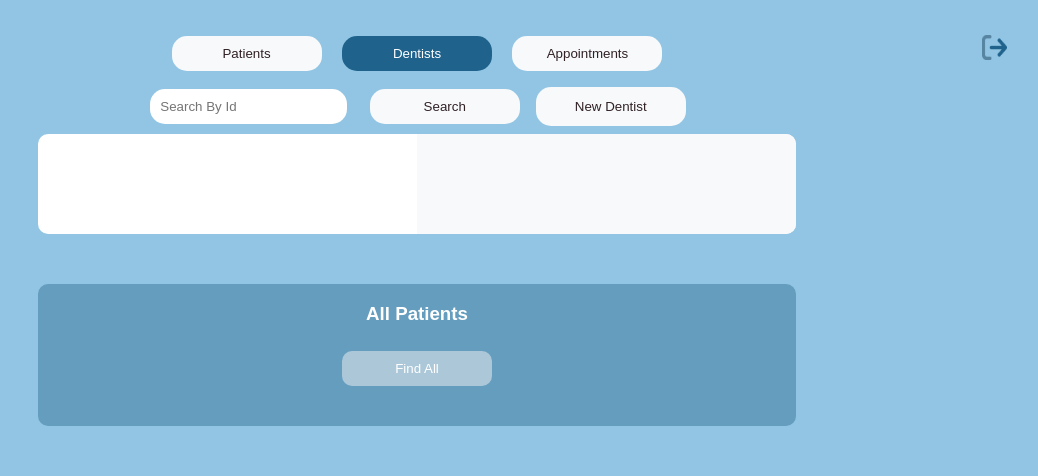
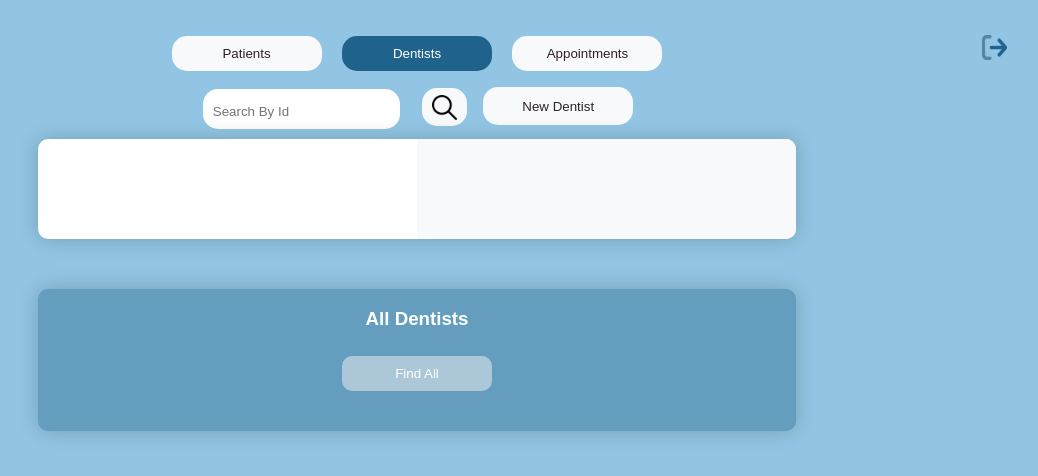
Before and after one commit to Dgarciadani/Final-Project-Backend-I-View-VanillaJS, a plain HTML site: page dentist.html in a window 1280 px wide. Shown: the whole page, without its empty margins (223-1261 px from the left). Drawn offline with Linux system fonts and the light colour scheme; a web font is replaced by a local one.

Commit message:
Add search icons, shadows and bug fixes

```diff
--- a/css/appointment.css
+++ b/css/appointment.css
@@ -50,7 +50,26 @@ header input {
   border: none;
   border-radius: 15px;
   padding: 10px;
+  padding-top: 15px;
+  padding-bottom: -10px;
   margin: 10px;
+}
+.search button {
+  height: 38px;
+}
+
+.search-button {
+  background-image: url("../src/lupaB.png");
+  background-repeat: no-repeat;
+  background-position: center;
+  background-size: 25px;
+  width: 45px;
+}
+.search button:hover[type="submit"] {
+  background-image: url("../src/lupaW.png");
+  background-repeat: no-repeat;
+  background-position: center;
+  background-size: 25px;
 }
 
 main {
@@ -62,6 +81,7 @@ main {
   width: 80%;
   color: #000;
   min-height: 150px;
+  box-shadow: 0px 0px 20px 0px rgba(0, 0, 0, 0.2);
 }
 .container_patient {
   height: 100%;
@@ -225,6 +245,7 @@ footer button:hover {
   flex-direction: column;
   margin-top: 20px;
   transition: 1s;
+  box-shadow: 0px 0px 20px 0px rgba(0, 0, 0, 0.2);
 }
 .all-list button {
   width: 100%;
--- a/css/dentist.css
+++ b/css/dentist.css
@@ -50,7 +50,26 @@ header input {
   border: none;
   border-radius: 15px;
   padding: 10px;
+  padding-top: 15px;
+  padding-bottom: -10px;
   margin: 10px;
+}
+.search button {
+  height: 38px;
+}
+
+.search-button{
+   background-image: url("../src/lupaB.png");
+  background-repeat: no-repeat;
+  background-position: center;
+  background-size: 25px ;
+  width: 45px;
+}
+.search button:hover[type="submit"] {
+  background-image: url("../src/lupaW.png");
+  background-repeat: no-repeat;
+  background-position: center;
+  background-size: 25px ;
 }
 
 main {
@@ -61,6 +80,8 @@ main {
   border-radius: 10px;
   width: 60%;
   color: #000;
+  box-shadow: 0px 0px 20px 0px rgba(0, 0, 0, 0.2);
+
 }
 .container_patient {
   height: 100%;
@@ -232,6 +253,8 @@ footer button:hover {
   flex-direction: column;
   margin-top: 20px;
   transition: 1s;
+  box-shadow: 0px 0px 20px 0px rgba(0, 0, 0, 0.2);
+
 
 }
 .all-list button {
--- a/css/index.css
+++ b/css/index.css
@@ -19,7 +19,23 @@ header {
 .search {
   display: flex;
 }
+.search button {
+  height: 38px;
+}
 
+.search-button{
+   background-image: url("../src/lupaB.png");
+  background-repeat: no-repeat;
+  background-position: center;
+  background-size: 25px ;
+  width: 45px;
+}
+.search button:hover[type="submit"] {
+  background-image: url("../src/lupaW.png");
+  background-repeat: no-repeat;
+  background-position: center;
+  background-size: 25px ;
+}
 header button {
   background-color: #f7f9fb;
   color: #302125;
@@ -45,11 +61,13 @@ button:hover {
 }
 
 header input {
-  background-color: #f7f9fb;
+  background-color: f7f9fb;
   color: #302125;
   border: none;
   border-radius: 15px;
   padding: 10px;
+  padding-top: 15px;
+  padding-bottom: -10px;
   margin: 10px;
 }
 
@@ -61,6 +79,8 @@ main {
   border-radius: 10px;
   width: 80%;
   color: #000;
+  box-shadow: 0px 0px 20px 0px rgba(0, 0, 0, 0.2);
+
 }
 .container_patient {
   height: 100%;
@@ -232,6 +252,8 @@ footer button:hover {
   flex-direction: column;
   margin-top: 20px;
   transition: 1s;
+  box-shadow: 0px 0px 20px 0px rgba(0, 0, 0, 0.2);
+
 }
 .all-list button {
   width: 100%;
--- a/dentist.html
+++ b/dentist.html
@@ -97,7 +97,7 @@
       <div class="search">
         <form>
           <input type="text" placeholder="Search By Id" class="search_value" />
-          <button>Search</button>
+          <button class="search-button"type="submit"></button>
         </form>
         <button class="btn-add">New Dentist</button>
       </div>
@@ -113,7 +113,7 @@
     <script src="./scripts/dentist.js"></script>
     <footer>
       <div class="Search-all">
-        <h3>All Patients</h3>
+        <h3>All Dentists</h3>
         <button class="btn-findall">Find All</button>
         <ul class="all-list"></ul>
       </div>
```
Also changed, not shown: appointment.html (+1 -1 lines), patient.html (+2 -2 lines), src/lupaB.png (added), src/lupaW.png (added), src/magnifyingB.png (added), src/magnifyingW.png (added).
